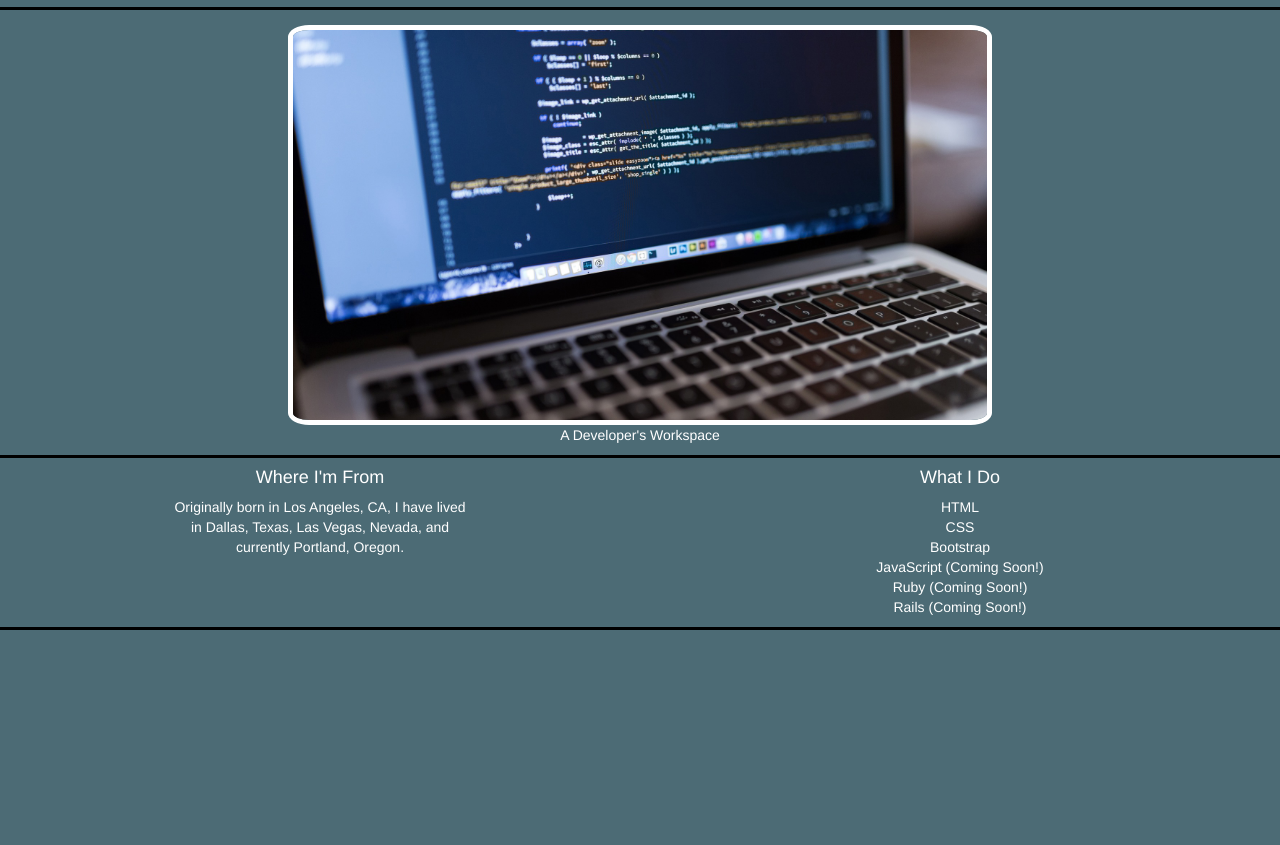
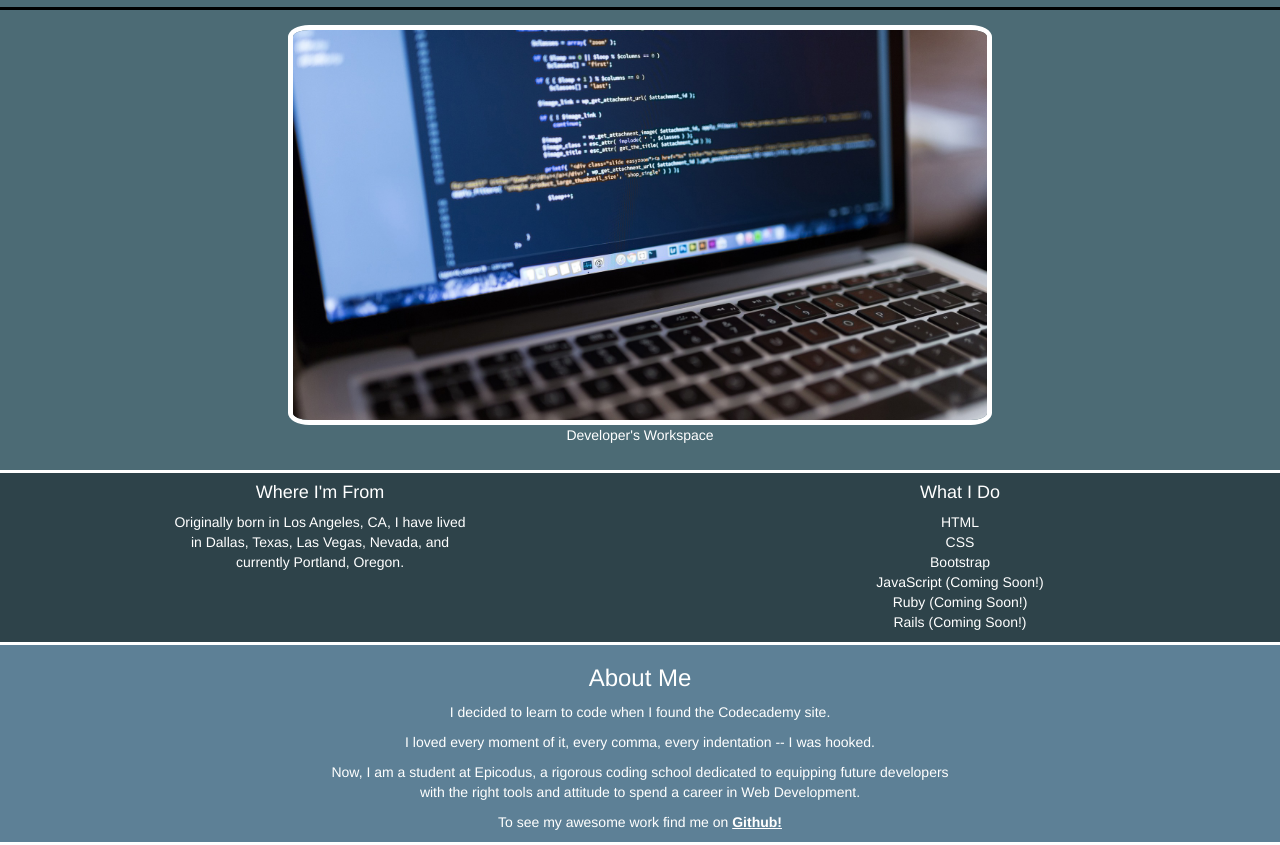
Before and after one commit to JPCodes/epicodus-portfolio, a plain HTML site: page index.html in a window 1280 px wide. Shown: the part 116-961 px from the top of the page. Before the commit the page ends 800 px from the top, so only its background shows below. Drawn offline with Linux system fonts and the light colour scheme.

Commit message:
Add about section html and css. It will be a brief intro of my journey into the world of code.

```diff
--- a/css/styles.css
+++ b/css/styles.css
@@ -7,11 +7,19 @@ body {
   color: #fff;
 }
 
+/* General */
+
+.bottom-border {
+  border-bottom: 3px solid #fff;
+}
+
+/* Banner Styling */
+
 .banner {
   margin-bottom: 15px;
 }
 
-.bottom-border {
+.banner-bottom-border {
   border-bottom: 3px solid #000;
 }
 
@@ -21,11 +29,34 @@ body {
   border-radius: 3%;
 }
 
+/* Picture Section Styling */
+
+.picrow {
+  padding-bottom: 15px;
+}
+
+/* Where I'm From/Do section */
+
 .text-squisher {
   width: 50%;
+}
+
+.dofromrow {
+  background: #2E434A;
 }
 
 ul {
   list-style: none;
   padding: 0;
 }
+
+/* About Section */
+
+.about {
+  background: #5D8096;
+}
+
+a {
+  color: #fff;
+  text-decoration: underline;
+}
--- a/index.html
+++ b/index.html
@@ -9,18 +9,18 @@
   <body>
     <div class="container-fluid">
       <div class="row">
-        <div class="col-sm-12 col-md-12 col-lg-12 banner text-center bottom-border">
+        <div class="col-sm-12 col-md-12 col-lg-12 banner text-center banner-bottom-border">
           <h1>Jim Padilla</h1>
           <h2>Web Developer Portfolio</h2>
         </div>
       </div>
-      <div class="row bottom-border">
+      <div class="row bottom-border picrow">
         <div class="col-sm-12 col-md-12 col-lg-12">
           <img class="img-responsive center-block banner-img" src="img/workspace.jpg" alt="" />
-          <p class="text-center">A Developer's Workspace</p>
+          <p class="text-center">Developer's Workspace</p>
         </div>
       </div>
-      <div class="row bottom-border">
+      <div class="row bottom-border dofromrow">
         <div class="col-sm-12 col-md-6 text-center from">
           <h4 class="center-block text-squisher">Where I'm From</h4>
           <p class="center-block text-squisher">Originally born in Los Angeles, CA, I have lived in Dallas, Texas, Las Vegas, Nevada, and currently Portland, Oregon.</p>
@@ -37,9 +37,13 @@
           </ul>
         </div>
       </div>
-      <div class="row">
-        <div class="">
-
+      <div class="row bottom-border about">
+        <div class="col-sm-12 col-md-12 col-lg-12 text-center about">
+          <h3>About Me</h3>
+          <p>I decided to learn to code when I found the Codecademy site.</p>
+          <p>I loved every moment of it, every comma, every indentation -- I was hooked.</p>
+          <p class="text-squisher center-block">Now, I am a student at Epicodus, a rigorous coding school dedicated to equipping future developers with the right tools and attitude to spend a career in Web Development.</p>
+          <p>To see my awesome work find me on <a href="https://github.com/JPCodes"><strong>Github!</strong></a>
         </div>
       </div>
     </div>
```
Also changed, not shown: img/banner-cropped.jpg (deleted), img/banner.jpg (deleted).
